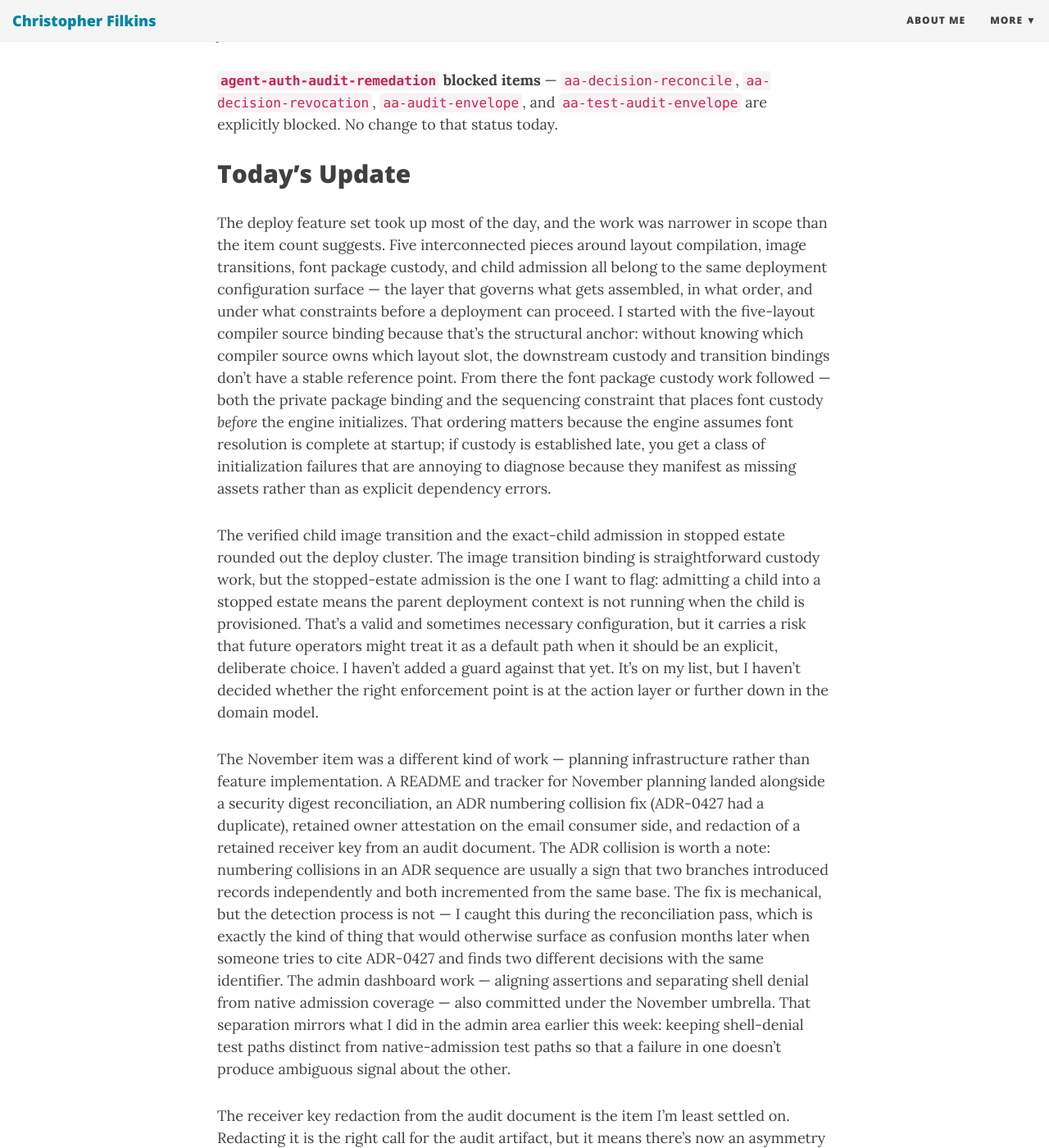
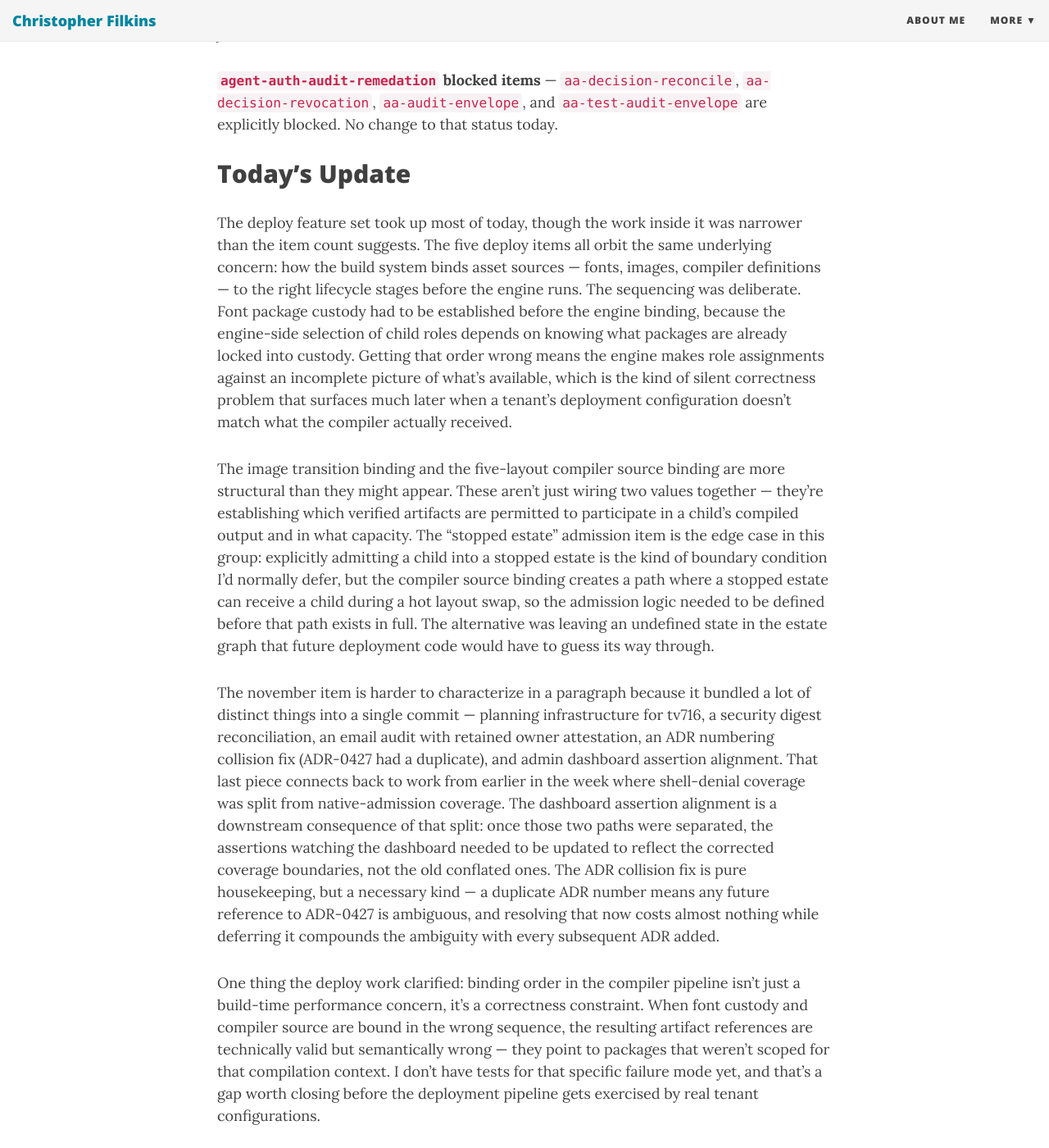
Before and after one commit to filchyboy/filchyboy.github.io, a Jekyll site: the page built from _posts/2026-11-05-daily-dev-log.md, in a window 1280 px wide and 1400 px high, scrolled down 3314 px. Shown: the whole window at 82% size. Built offline with Jekyll 4.4.1, drawn with Linux system fonts in a browser that asks for light colours; nearby versions of some CDN libraries; some of the changed text lies outside the part shown.

Commit message:
Update daily dev log: 2026-11-05

```diff
--- a/_posts/2026-11-05-daily-dev-log.md
+++ b/_posts/2026-11-05-daily-dev-log.md
@@ -56,19 +56,19 @@ Which brings me to the thing I'll say directly: `asie-mac-mini-private-functiona
 
 
 <!-- SECTION: ACCOMPLISHED START -->
-<!-- publication-digest: a8b30223ab94cf1086bda3c6f86386d0183aedd8763cb85800da44d8714bcbf8 -->
-<!-- publication-revision: f8ef9cc85644431d9a975c573119fa5c -->
-<!-- accomplished-generated: 2026-11-06T05:05:39.132678+00:00 -->
+<!-- publication-digest: 75f9e7bc777ef9502760f530c300575480d09e8dcbc88c0deb85029b29a721b1 -->
+<!-- publication-revision: 37bff1c778de43d0a9b8881a671b5c24 -->
+<!-- accomplished-generated: 2026-11-06T15:24:53.513705+00:00 -->
 
 ## Today's Update
 
-The deploy feature set took up most of the day, and the work was narrower in scope than the item count suggests. Five interconnected pieces around layout compilation, image transitions, font package custody, and child admission all belong to the same deployment configuration surface — the layer that governs what gets assembled, in what order, and under what constraints before a deployment can proceed. I started with the five-layout compiler source binding because that's the structural anchor: without knowing which compiler source owns which layout slot, the downstream custody and transition bindings don't have a stable reference point. From there the font package custody work followed — both the private package binding and the sequencing constraint that places font custody *before* the engine initializes. That ordering matters because the engine assumes font resolution is complete at startup; if custody is established late, you get a class of initialization failures that are annoying to diagnose because they manifest as missing assets rather than as explicit dependency errors.
+The deploy feature set took up most of today, though the work inside it was narrower than the item count suggests. The five deploy items all orbit the same underlying concern: how the build system binds asset sources — fonts, images, compiler definitions — to the right lifecycle stages before the engine runs. The sequencing was deliberate. Font package custody had to be established before the engine binding, because the engine-side selection of child roles depends on knowing what packages are already locked into custody. Getting that order wrong means the engine makes role assignments against an incomplete picture of what's available, which is the kind of silent correctness problem that surfaces much later when a tenant's deployment configuration doesn't match what the compiler actually received.
 
-The verified child image transition and the exact-child admission in stopped estate rounded out the deploy cluster. The image transition binding is straightforward custody work, but the stopped-estate admission is the one I want to flag: admitting a child into a stopped estate means the parent deployment context is not running when the child is provisioned. That's a valid and sometimes necessary configuration, but it carries a risk that future operators might treat it as a default path when it should be an explicit, deliberate choice. I haven't added a guard against that yet. It's on my list, but I haven't decided whether the right enforcement point is at the action layer or further down in the domain model.
+The image transition binding and the five-layout compiler source binding are more structural than they might appear. These aren't just wiring two values together — they're establishing which verified artifacts are permitted to participate in a child's compiled output and in what capacity. The "stopped estate" admission item is the edge case in this group: explicitly admitting a child into a stopped estate is the kind of boundary condition I'd normally defer, but the compiler source binding creates a path where a stopped estate can receive a child during a hot layout swap, so the admission logic needed to be defined before that path exists in full. The alternative was leaving an undefined state in the estate graph that future deployment code would have to guess its way through.
 
-The November item was a different kind of work — planning infrastructure rather than feature implementation. A README and tracker for November planning landed alongside a security digest reconciliation, an ADR numbering collision fix (ADR-0427 had a duplicate), retained owner attestation on the email consumer side, and redaction of a retained receiver key from an audit document. The ADR collision is worth a note: numbering collisions in an ADR sequence are usually a sign that two branches introduced records independently and both incremented from the same base. The fix is mechanical, but the detection process is not — I caught this during the reconciliation pass, which is exactly the kind of thing that would otherwise surface as confusion months later when someone tries to cite ADR-0427 and finds two different decisions with the same identifier. The admin dashboard work — aligning assertions and separating shell denial from native admission coverage — also committed under the November umbrella. That separation mirrors what I did in the admin area earlier this week: keeping shell-denial test paths distinct from native-admission test paths so that a failure in one doesn't produce ambiguous signal about the other.
+The november item is harder to characterize in a paragraph because it bundled a lot of distinct things into a single commit — planning infrastructure for tv716, a security digest reconciliation, an email audit with retained owner attestation, an ADR numbering collision fix (ADR-0427 had a duplicate), and admin dashboard assertion alignment. That last piece connects back to work from earlier in the week where shell-denial coverage was split from native-admission coverage. The dashboard assertion alignment is a downstream consequence of that split: once those two paths were separated, the assertions watching the dashboard needed to be updated to reflect the corrected coverage boundaries, not the old conflated ones. The ADR collision fix is pure housekeeping, but a necessary kind — a duplicate ADR number means any future reference to ADR-0427 is ambiguous, and resolving that now costs almost nothing while deferring it compounds the ambiguity with every subsequent ADR added.
 
-The receiver key redaction from the audit document is the item I'm least settled on. Redacting it is the right call for the audit artifact, but it means there's now an asymmetry between what the audit document records and what the system actually processed. I've noted that in the audit trail, but I'll want to revisit whether the current redaction approach leaves enough context for a future security review to reconstruct intent without reconstructing the sensitive value itself. That's a documentation design question as much as a security one, and I don't have a definitive answer yet.
+One thing the deploy work clarified: binding order in the compiler pipeline isn't just a build-time performance concern, it's a correctness constraint. When font custody and compiler source are bound in the wrong sequence, the resulting artifact references are technically valid but semantically wrong — they point to packages that weren't scoped for that compilation context. I don't have tests for that specific failure mode yet, and that's a gap worth closing before the deployment pipeline gets exercised by real tenant configurations.
 
 <!-- accomplished-unit-ids: deploy-admit-exact-child-stopped-estate,deploy-bind-five-layout-compiler-source,deploy-bind-font-custody-before-engine,deploy-bind-private-font-package-custody,deploy-bind-verified-child-image-transition,november-readme-tracker-november-planning-include -->
 <!-- SECTION: ACCOMPLISHED END -->
```
